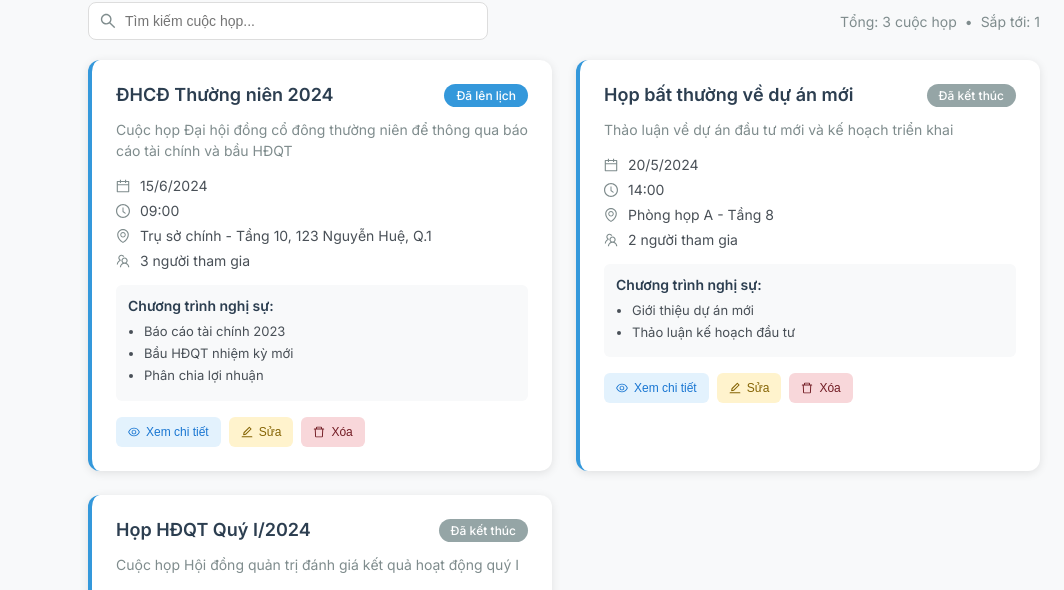
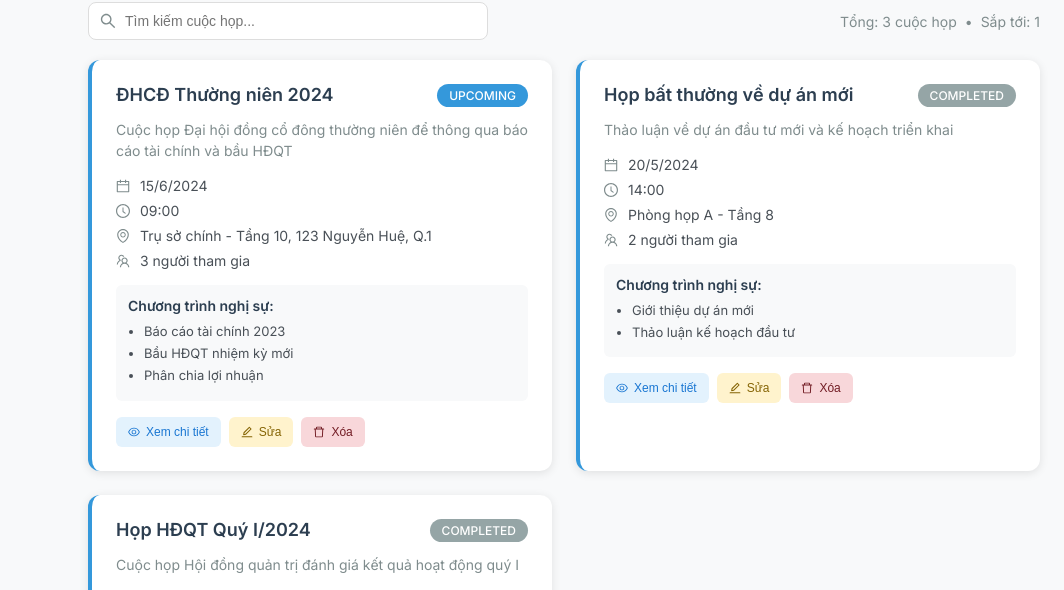
Before and after one commit to thanhk99/admin-shareholder, a Next.js app: page /meetings in a window 1280 px wide. Shown: the part 172-762 px from the top of the page, without its empty margins (216-1280 px from the left). Built offline with nearby package versions, Linux system fonts and the light colour scheme.

Commit message:
add meeting manage be

```diff
--- a/src/app/components/MeetingManagement/MeetingManagement.tsx
+++ b/src/app/components/MeetingManagement/MeetingManagement.tsx
@@ -13,18 +13,7 @@ import {
   EyeOutlined
 } from '@ant-design/icons';
 import styles from './MeetingManagement.module.css';
-
-interface Meeting {
-  id: string;
-  title: string;
-  description: string;
-  date: string;
-  time: string;
-  location: string;
-  status: 'scheduled' | 'ongoing' | 'completed' | 'cancelled';
-  participants: string[];
-  agenda: string[];
-}
+import { Meeting } from '@/app/types/meeting';
 
 export default function MeetingManagement() {
   const [meetings, setMeetings] = useState<Meeting[]>([
@@ -35,7 +24,7 @@ export default function MeetingManagement() {
       date: '2024-06-15',
       time: '09:00',
       location: 'Trụ sở chính - Tầng 10, 123 Nguyễn Huệ, Q.1',
-      status: 'scheduled',
+      status: 'UPCOMING',
       participants: ['1', '2', '3'],
       agenda: ['Báo cáo tài chính 2023', 'Bầu HĐQT nhiệm kỳ mới', 'Phân chia lợi nhuận'],
     },
@@ -46,7 +35,7 @@ export default function MeetingManagement() {
       date: '2024-05-20',
       time: '14:00',
       location: 'Phòng họp A - Tầng 8',
-      status: 'completed',
+      status: 'COMPLETED',
       participants: ['1', '2'],
       agenda: ['Giới thiệu dự án mới', 'Thảo luận kế hoạch đầu tư'],
     },
@@ -57,7 +46,7 @@ export default function MeetingManagement() {
       date: '2024-04-10',
       time: '10:00',
       location: 'Phòng họp B - Tầng 9',
-      status: 'completed',
+      status: 'COMPLETED',
       participants: ['1'],
       agenda: ['Đánh giá kết quả Quý I', 'Kế hoạch Quý II'],
     },
@@ -82,7 +71,7 @@ export default function MeetingManagement() {
     const meeting: Meeting = {
       id: Date.now().toString(),
       ...newMeeting,
-      status: 'scheduled',
+      status: 'UPCOMING',
       participants: [],
       agenda: [],
     };
@@ -108,10 +97,9 @@ export default function MeetingManagement() {
 
   const getStatusColor = (status: string) => {
     const colors: { [key: string]: string } = {
-      scheduled: '#3498db',
-      ongoing: '#2ecc71',
-      completed: '#95a5a6',
-      cancelled: '#e74c3c',
+      UPCOMING: '#3498db',
+      PENDING: '#2ecc71',
+      COMPLETED: '#95a5a6'
     };
     return colors[status] || '#95a5a6';
   };
@@ -145,7 +133,7 @@ export default function MeetingManagement() {
         <div className={styles.stats}>
           <span>Tổng: {meetings.length} cuộc họp</span>
           <span>•</span>
-          <span>Sắp tới: {meetings.filter(m => m.status === 'scheduled').length}</span>
+          <span>Sắp tới: {meetings.filter(m => m.status === 'UPCOMING').length}</span>
         </div>
       </div>
 
--- /dev/null
+++ b/src/app/types/meeting.ts
@@ -0,0 +1,11 @@
+export interface Meeting {
+  id: string;
+  title: string;
+  description: string;
+  date: string;
+  time: string;
+  location: string;
+  status: 'UPCOMING' | 'PENDING' | 'COMPLETED';
+  participants: string[];
+  agenda: string[];
+}
--- a/src/lib/api/auth.ts
+++ b/src/lib/api/auth.ts
@@ -8,9 +8,9 @@ class AuthService{
     static apiRefreshToken :string =API_CONFIG.ENDPOINTS.AUTH.REFRESH
     static aoiSignUp : string = API_CONFIG.ENDPOINTS.AUTH.SIGNUP
 
-  static async login(account: string, password: string){
+  static async login(identify: string, password: string){
     const body= {
-      account: account,
+      identify: identify,
       password: password
     };
 
```
